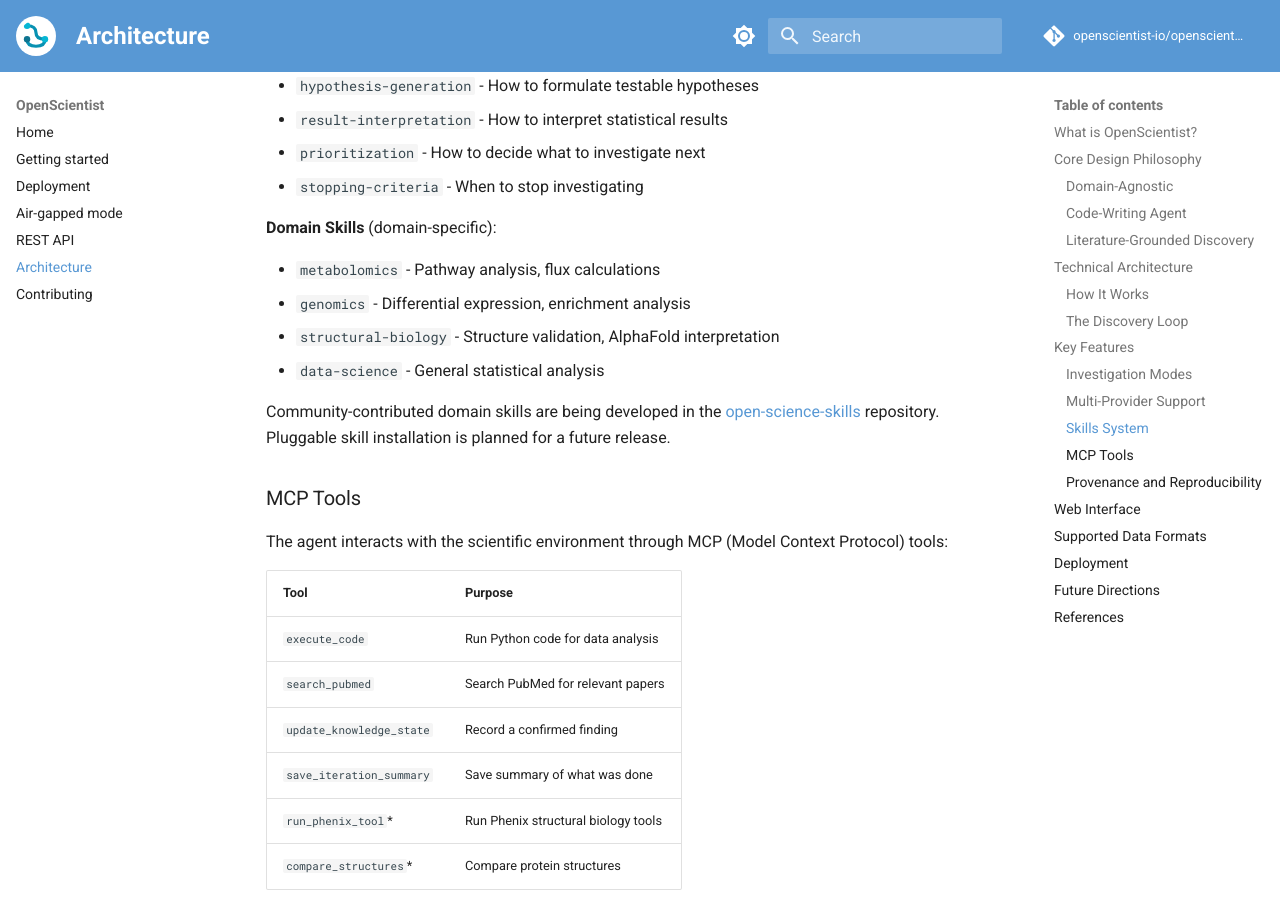
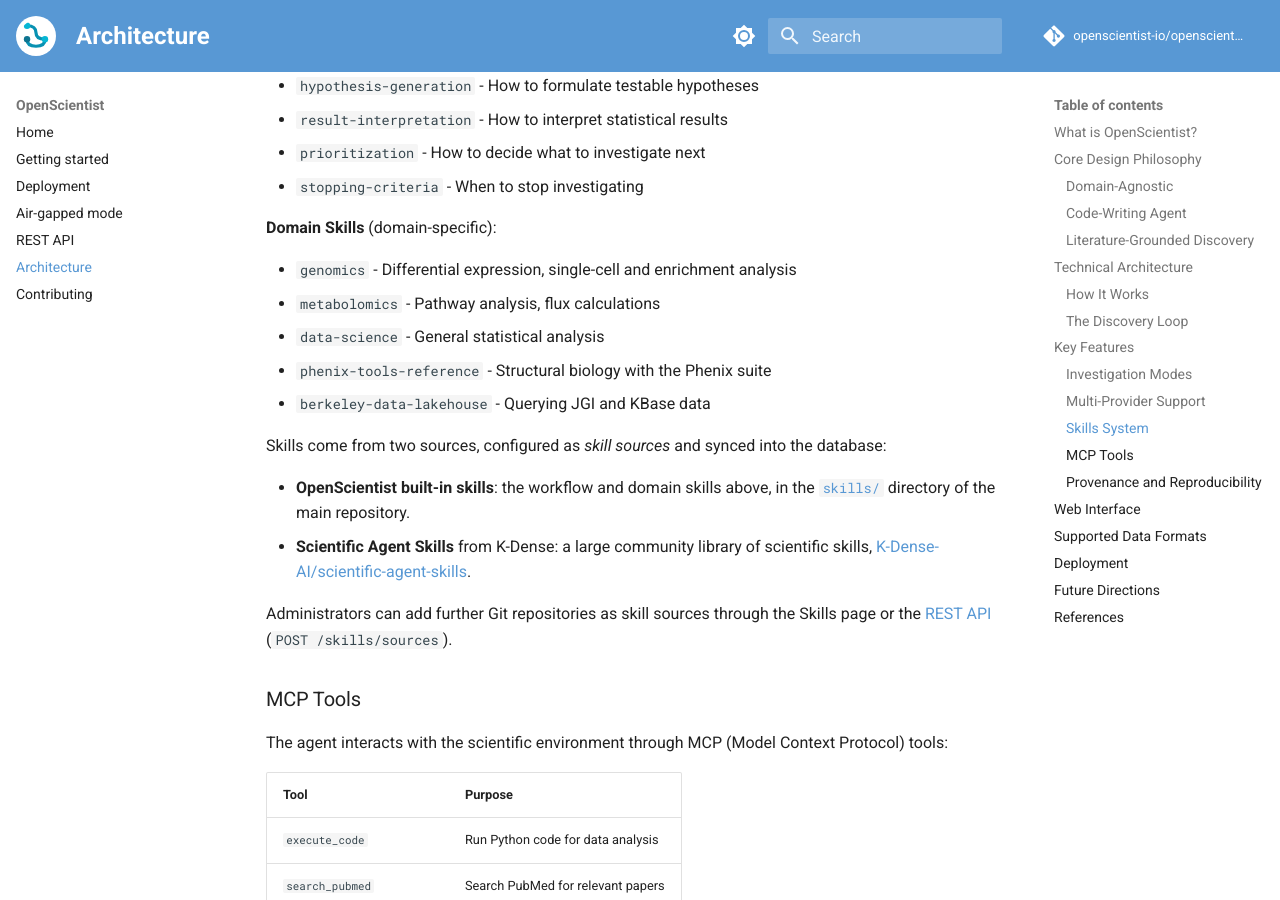
Before and after one commit to openscientist-io/openscientist-docs, an MkDocs documentation site: the page built from docs/architecture.md, in a window 1280 px wide and 900 px high, scrolled down 4196 px. Built offline with MkDocs 1.6.1 and Material for MkDocs 9.7.7, drawn with Linux system fonts in a browser that asks for light colours; comment, search, counter and statistics services are not loaded; some of the changed text lies outside the part shown.

Commit message:
Architecture: point skills at the sources the app actually uses
Built-in skills in the main repo's skills/ and K-Dense scientific-agent-skills,
replacing the retired open-science-skills repo. Skill list matches the code;
skill sources are already pluggable, so dropped that from Future Directions.

Co-Authored-By: Claude Opus 5.5 <noreply@anthropic.com>

```diff
--- a/docs/architecture.md
+++ b/docs/architecture.md
@@ -173,12 +173,18 @@ Skills are modular packages of domain expertise that guide the agent's reasoning
 
 **Domain Skills** (domain-specific):
 
+- `genomics` - Differential expression, single-cell and enrichment analysis
 - `metabolomics` - Pathway analysis, flux calculations
-- `genomics` - Differential expression, enrichment analysis
-- `structural-biology` - Structure validation, AlphaFold interpretation
 - `data-science` - General statistical analysis
+- `phenix-tools-reference` - Structural biology with the Phenix suite
+- `berkeley-data-lakehouse` - Querying JGI and KBase data
 
-Community-contributed domain skills are being developed in the [open-science-skills](https://github.com/justaddcoffee/open-science-skills) repository. Pluggable skill installation is planned for a future release.
+Skills come from two sources, configured as *skill sources* and synced into the database:
+
+- **OpenScientist built-in skills**: the workflow and domain skills above, in the [`skills/`](https://github.com/openscientist-io/openscientist/tree/main/skills) directory of the main repository.
+- **Scientific Agent Skills** from K-Dense: a large community library of scientific skills, [K-Dense-AI/scientific-agent-skills](https://github.com/K-Dense-AI/scientific-agent-skills).
+
+Administrators can add further Git repositories as skill sources through the Skills page or the [REST API](api.md) (`POST /skills/sources`).
 
 ### MCP Tools
 
@@ -245,7 +251,6 @@ production deployment details.
 
 ## Future Directions
 
-- **Pluggable skills**: Install community-contributed domain skills from open-science-skills
 - **Alternative agents**: Support for other agentic frameworks beyond Claude Code
 - **Swarm mode**: Multiple specialized agents working in parallel
 - **Interactive steering**: Real-time guidance during autonomous runs
@@ -258,4 +263,5 @@ production deployment details.
 ## References
 
 - [Model Context Protocol (MCP)](https://modelcontextprotocol.io/)
-- [open-science-skills Repository](https://github.com/justaddcoffee/open-science-skills)
+- [OpenScientist built-in skills](https://github.com/openscientist-io/openscientist/tree/main/skills)
+- [K-Dense Scientific Agent Skills](https://github.com/K-Dense-AI/scientific-agent-skills)
```
